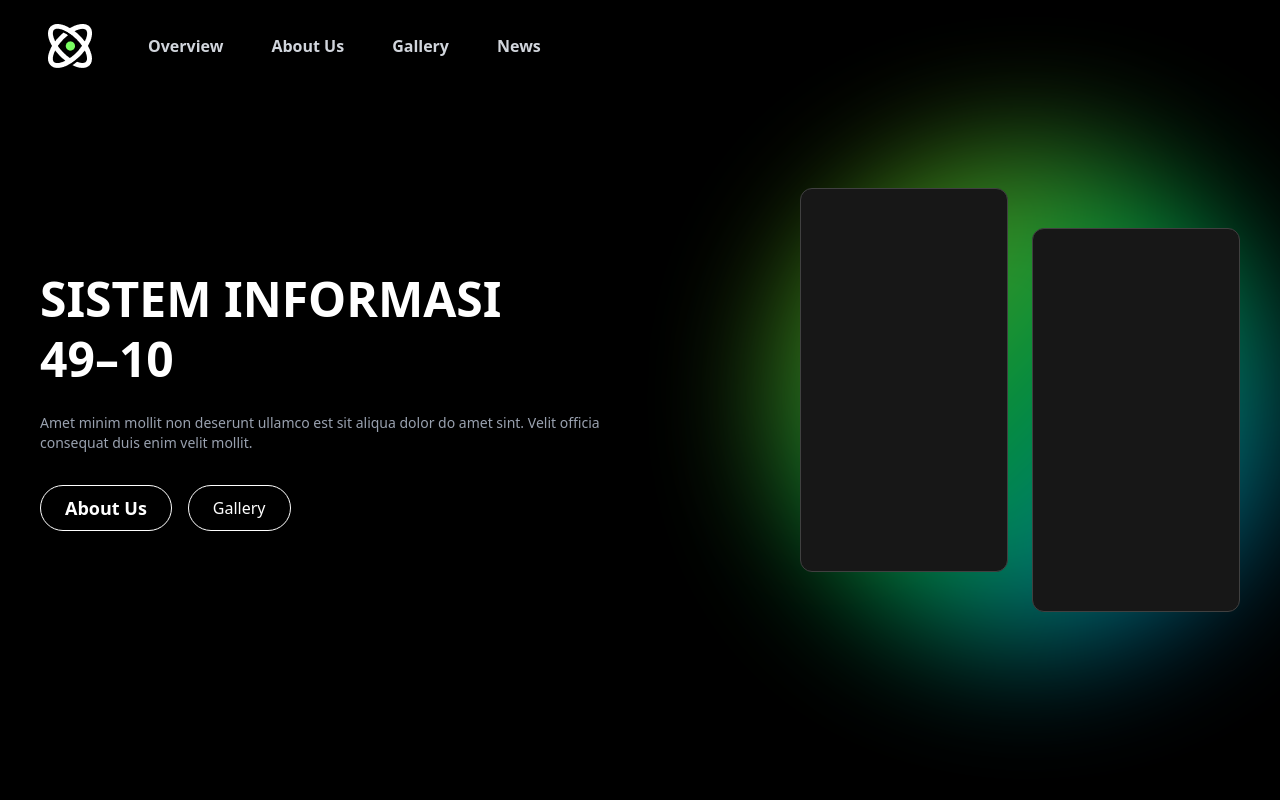
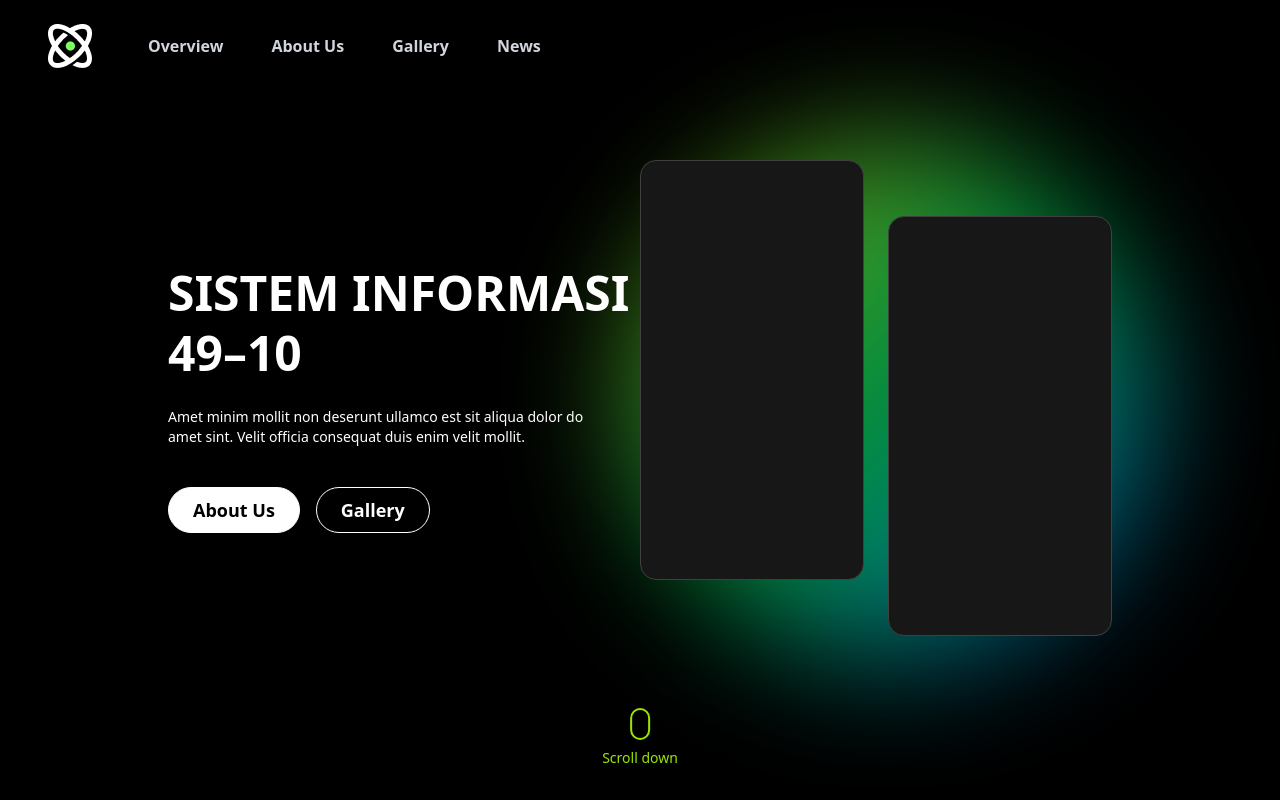
Before and after one commit to FIdzz-hub/web-kelas, a React (Vite) app: page / in a window 1280 px wide. Shown: the top 800 px of the page. Built offline with nearby package versions, Linux system fonts and the light colour scheme.

Commit message:
new Homepage

```diff
--- a/src/pages/homepage/Home.tsx
+++ b/src/pages/homepage/Home.tsx
@@ -1,33 +1,42 @@
 function Home() {
     return (
         <>
-            <section id="home" className="relative min-h-screen flex items-center px-10">
-                <div className="absolute right-0 top-1/2 -translate-y-1/2 w-125 h-125 rounded-full bg-linear-to-br from-lime-400 via-green-500 to-blue-600 blur-3xl opacity-70" />
+            <section
+                id="home"
+                className="relative h-screen bg-black overflow-hidden p-30"
+            >
+                <div className="absolute right-32 top-1/2 -translate-y-1/2 w-130 h-130 rounded-full bg-linear-to-br from-lime-400 via-green-500 to-blue-600 blur-3xl opacity-70" />
 
-                <div className="relative z-10 max-w-xl">
-
+                <div className="relative z-10 max-w-360 mx-auto px-12 flex items-center mt-10">
+                    <div className="w-1/2">
                         <h1 className="text-5xl font-bold leading-tight mb-6">
                             SISTEM INFORMASI <br /> 49–10
                         </h1>
 
-                    <p className="text-gray-400 text-sm mb-8">
+                        <p className="text-black-400 text-sm max-w-md mb-10">
                             Amet minim mollit non deserunt ullamco est sit aliqua dolor do
                             amet sint. Velit officia consequat duis enim velit mollit.
                         </p>
 
                         <div className="flex gap-4">
-                        <button className="px-6 py-2 rounded-full border border-white hover:bg-white text-white hover:text-black transition text-lg font-bold">
+                            <button className="px-6 py-2 rounded-full border border-white bg-white hover:bg-black text-black hover:text-white transition text-lg font-bold cursor-pointer">
                                 About Us
                             </button>
-                        <button className="px-6 py-2 rounded-full border border-white hover:bg-white text-white hover:text-black transition">
+                            <button className="px-6 py-2 rounded-full border border-white hover:bg-white text-white hover:text-black transition text-lg font-bold cursor-pointer">
                                 Gallery
                             </button>
                         </div>
                     </div>
 
-                <div className="relative z-10 ml-auto flex gap-6">
-                    <div className="w-52 h-96 bg-neutral-900 rounded-xl border border-neutral-700" />
-                    <div className="w-52 h-96 bg-neutral-900 rounded-xl border border-neutral-700 mt-10" />
+                    <div className="w-1/2 flex justify-end gap-6">
+                        <div className="w-56 h-105 bg-neutral-900 rounded-2xl border border-neutral-700" />
+                        <div className="w-56 h-105 bg-neutral-900 rounded-2xl border border-neutral-700 mt-14" />
+                    </div>
+                </div>
+
+                <div className="absolute bottom-8 left-1/2 -translate-x-1/2 flex flex-col items-center text-lime-400 text-sm">
+                    <div className="w-5 h-8 border-2 border-lime-400 rounded-full mb-2" />
+                    <span>Scroll down</span>
                 </div>
             </section>
         </>
```
Lines whose indentation alone changed are shown as unchanged.
